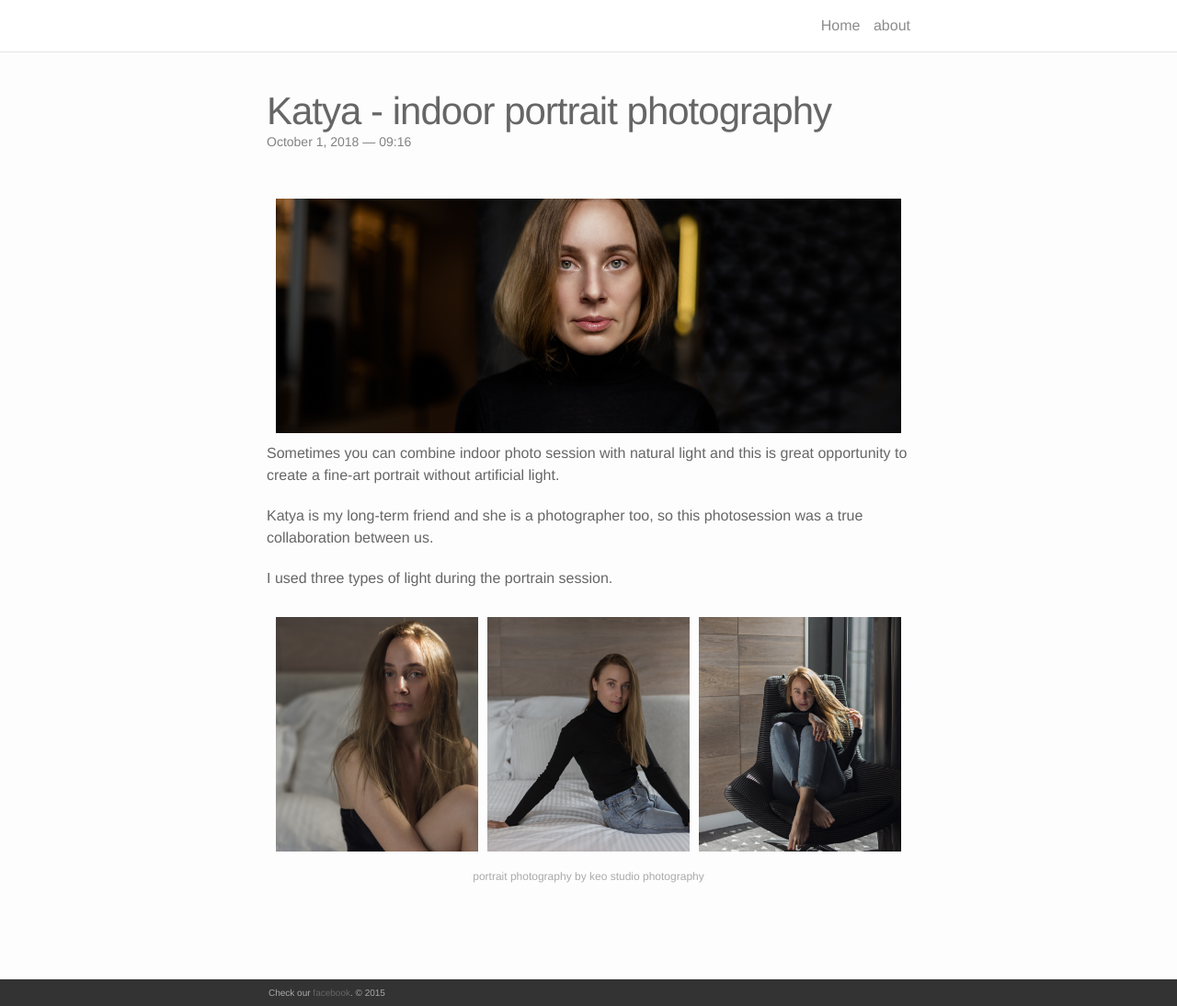
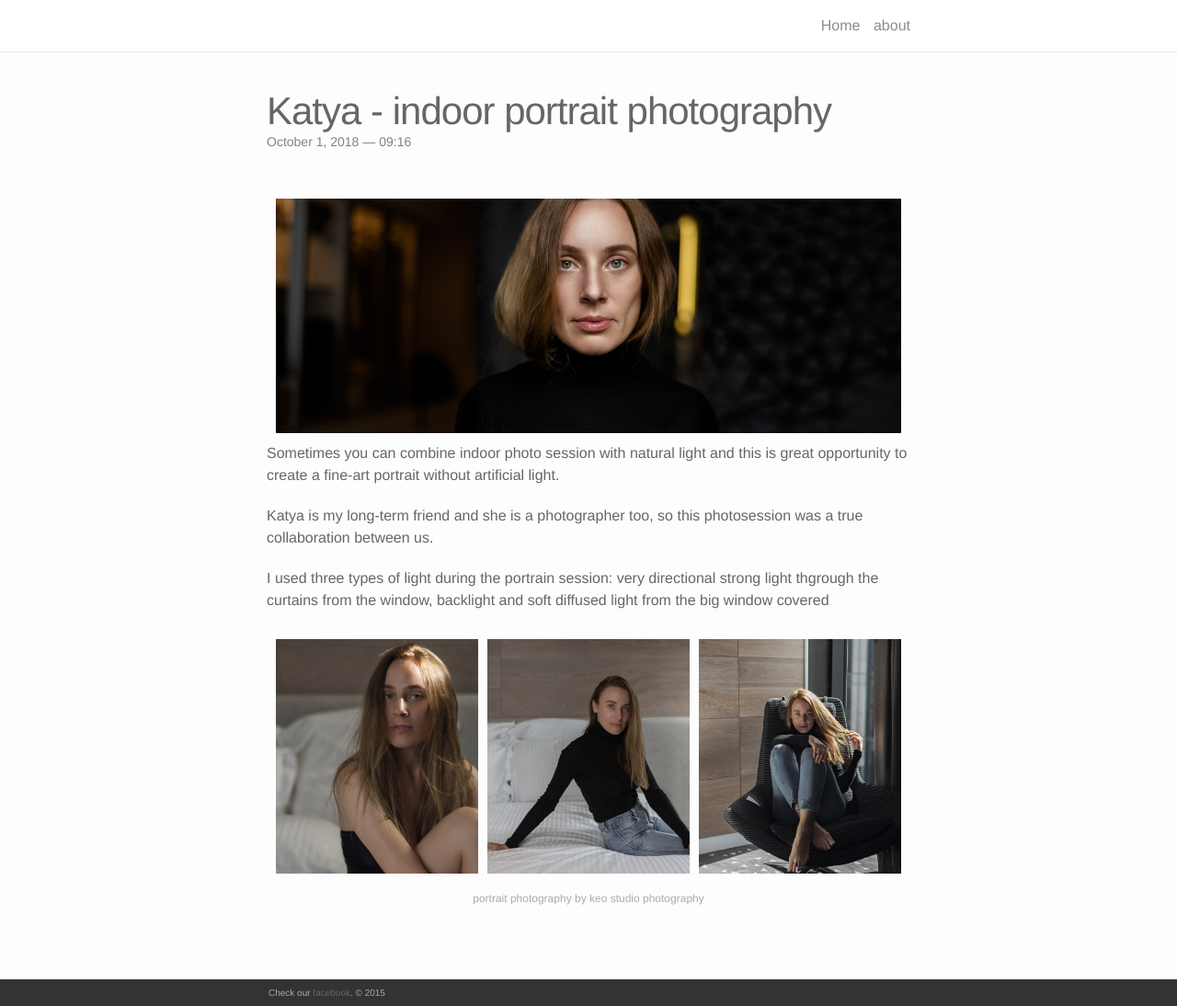
Before and after one commit to AlenPelin/keo-studio, a Jekyll site: the page built from _portfolio/katya---indoor-portrait-photography.md, in a window 1280 px wide and 1094 px high. Shown: the whole window at 92% size. Built offline with Jekyll 4.4.1, drawn with Linux system fonts in a browser that asks for light colours; nearby versions of some CDN libraries.

Commit message:
Update from Forestry.io - Updated katya---indoor-portrait-photography.md

```diff
--- a/_portfolio/katya---indoor-portrait-photography.md
+++ b/_portfolio/katya---indoor-portrait-photography.md
@@ -16,4 +16,4 @@
 
 Katya is my long-term friend and she is a photographer too, so this photosession was a true collaboration between us.
 
-I used three types of light during the portrain session.
+I used three types of light during the portrain session: very directional strong light thgrough the curtains from the window, backlight and soft diffused light from the big window covered
```
